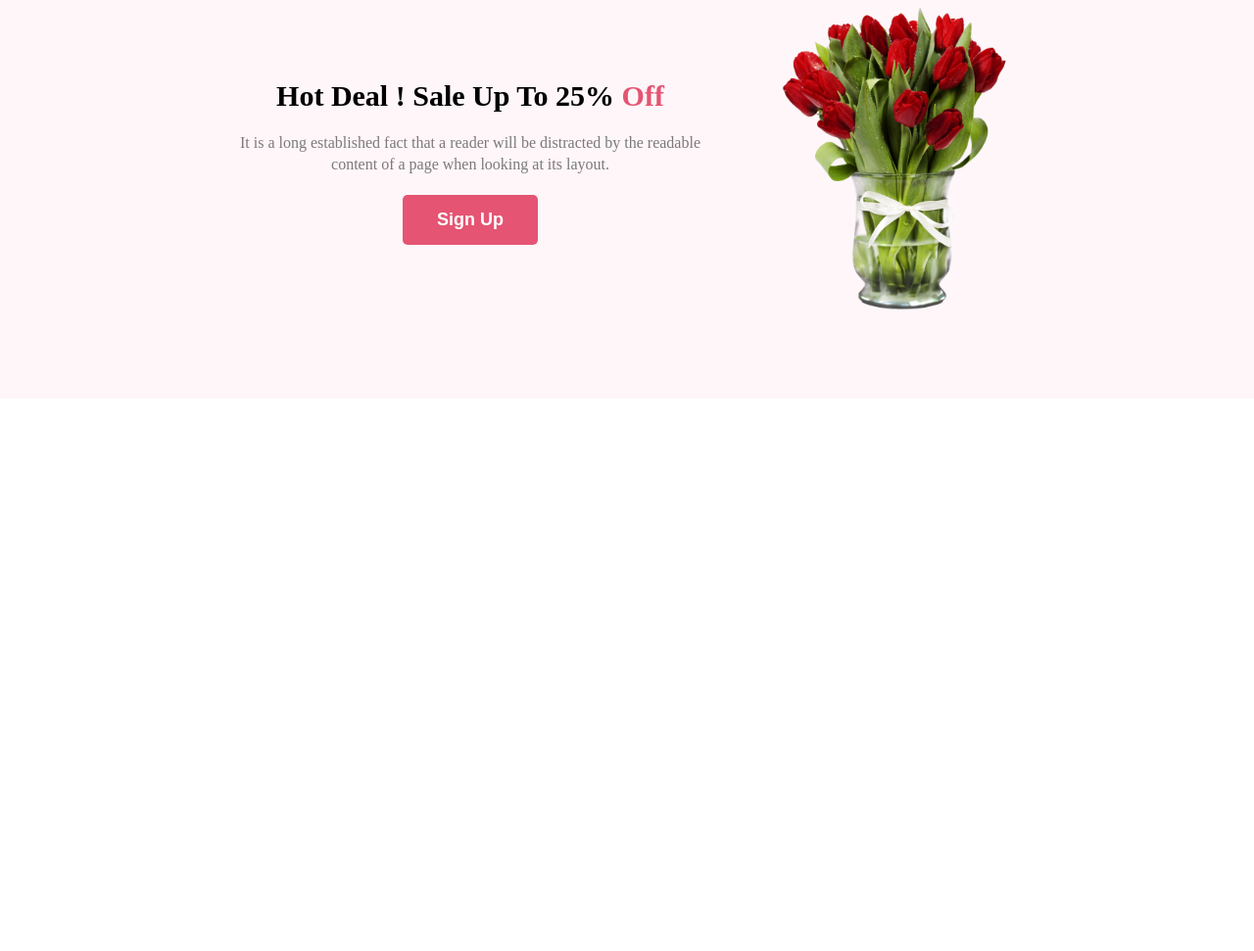
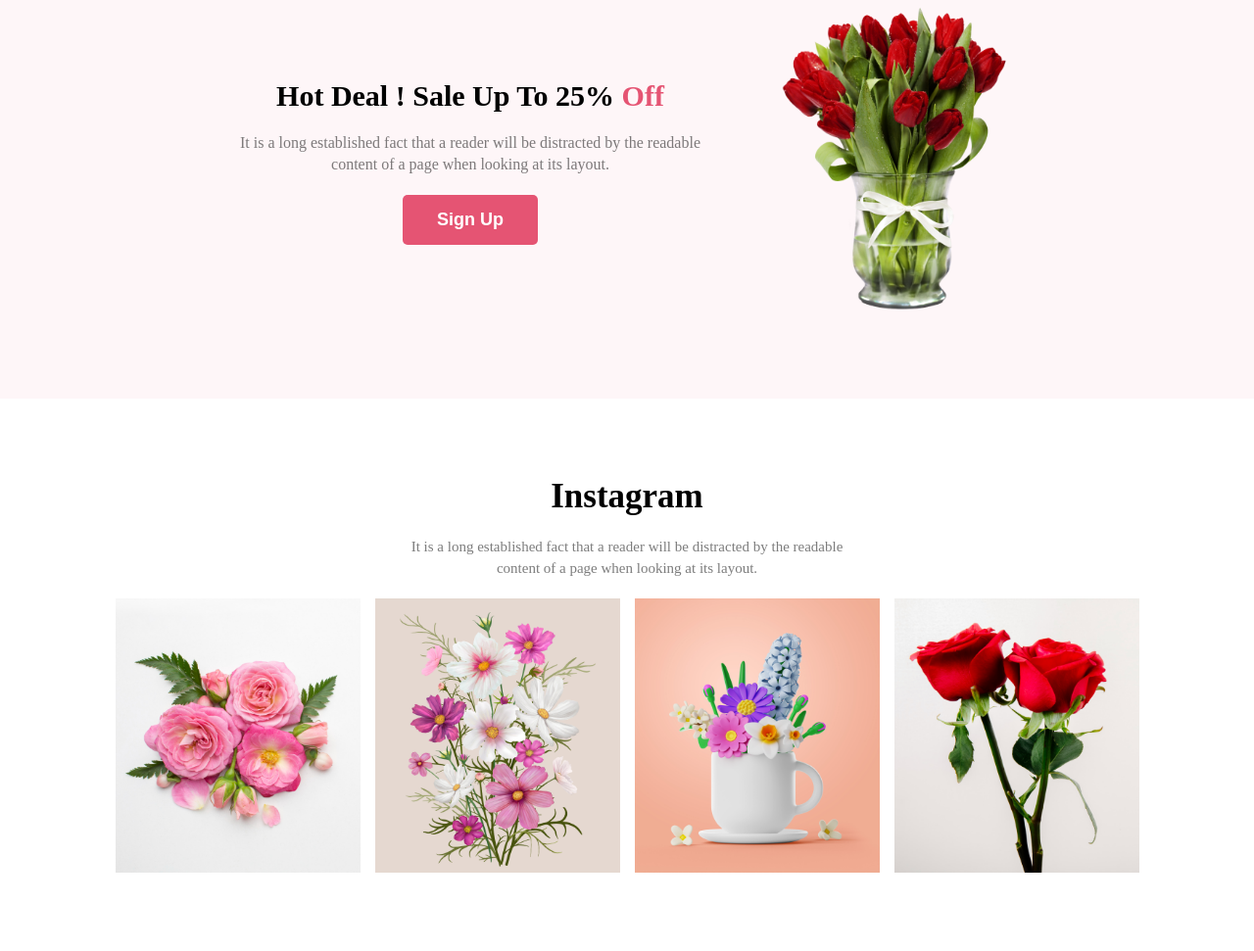
Before and after one commit to Dipu2001/flower-shop, a plain HTML site: page index.html in a window 1280 px wide. Shown: the part 1757-2728 px from the top of the page at 98% size. Before the commit the page ends 2164 px from the top, so only its background shows below. Drawn offline with Linux system fonts and the light colour scheme.

Commit message:
instagram section added

```diff
--- a/index.html
+++ b/index.html
@@ -66,6 +66,21 @@
                 </div>
             </div>
         </section>
+        <section class="instagram-section">
+            <div class="instagram">
+                <div class="instagram-text">
+                    <h1>Instagram</h1>
+                    <p>It is a long established fact that a reader will be distracted by the readable <br>
+                        content of a page when looking at its layout.</p>
+                </div>
+                <div class="instagram-img">
+                    <img src="images/Flower 01.png" alt="">
+                    <img src="images/Rectangle 4.png" alt="">
+                    <img src="images/Rectangle 5.png" alt="">
+                    <img src="images/Rectangle 6.png" alt="">
+                </div>
+            </div>
+        </section>
     </main>
     <footer></footer>
 </body>
--- a/style.css
+++ b/style.css
@@ -122,3 +122,29 @@
     height: 320px;
     width: 240px;
 }
+/* instagram section */
+.instagram{
+    padding: 80px 0px;
+}
+.instagram-text{
+    text-align: center;
+}
+.instagram-text h1{
+    font-size: 35px;
+    margin-bottom: 20px;
+}
+.instagram-text p{
+    font-size: 15px;
+    color: rgba(39, 39, 39, 0.60);
+    margin-bottom: 20px;
+    line-height: 22px;
+}
+.instagram-img{
+    display: flex;
+    justify-content: center;
+    gap: 15px;
+}
+.instagram-img img{
+    height: 280px;
+    width: 250px;
+}
```
